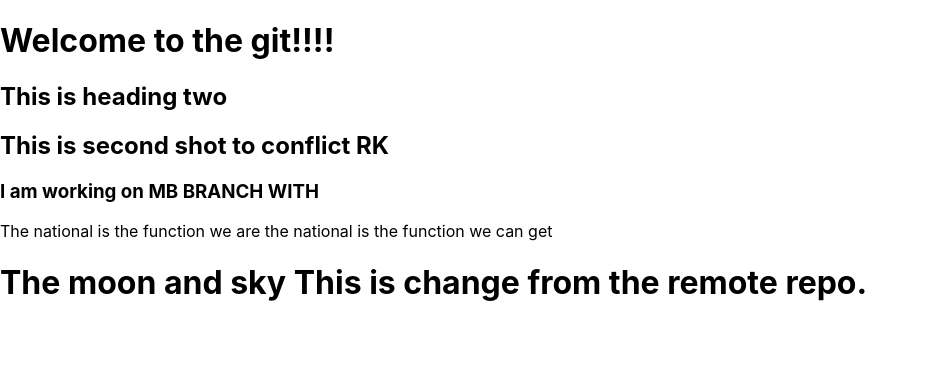
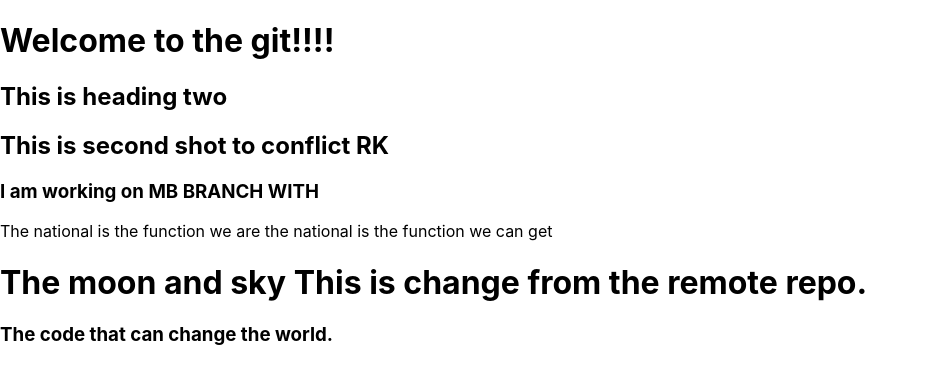
Before and after one commit to bistmadhav/adv_git_w, a React (Create React App) app: page / in a window 1280 px wide. Shown: the top 384 px of the page, without its empty margins (0-928 px from the left). Built offline with nearby package versions, Linux system fonts and the light colour scheme.

Commit message:
New_branch added h3

```diff
--- a/src/App.js
+++ b/src/App.js
@@ -14,11 +14,13 @@ function App() {
       <article>
         The national is the function we are the national is the function we can get
       </article>
-
       <h1>
         The moon and sky
-    This is change from the remote repo.
+        This is change from the remote repo.
       </h1>
+      <h3>
+        The code that can change the world.
+      </h3>
     </div>
   )
 }
```
